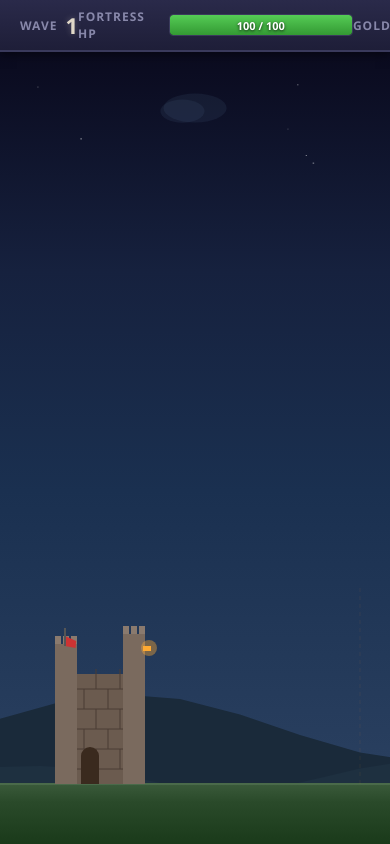
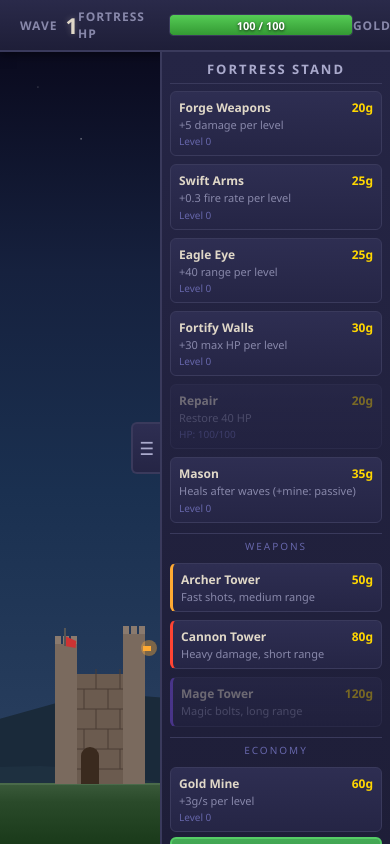
Before and after one commit to shizzoobies/fortgame, a plain HTML site: page index.html in a window 390 px wide. Shown: the top 844 px of the page. Drawn offline with Linux system fonts and the light colour scheme; animation ran at ten frames a second.

Commit message:
Make upgrade panel a toggleable overlay for modal/small viewports
Panel now overlays the canvas instead of taking fixed width space.
Toggle button (hamburger icon) on right edge slides panel in/out.
Works in embedded modals and smaller screens where the side panel
was getting cut off.

Co-Authored-By: Claude Opus 4.6 (1M context) <noreply@anthropic.com>

```diff
--- a/game.js
+++ b/game.js
@@ -1427,6 +1427,7 @@ const game = {
         document.getElementById('restart-btn').addEventListener('click', () => this.restart());
         document.getElementById('speed-btn').addEventListener('click', () => this.toggleSpeed());
         document.getElementById('mute-btn').addEventListener('click', () => this.toggleMute());
+        document.getElementById('panel-toggle').addEventListener('click', () => this.togglePanel());
 
         // Keyboard listeners (only add once)
         if (!this._keysAdded) {
@@ -1470,6 +1471,13 @@ const game = {
     toggleMute() {
         audio.setMuted(!audio.muted);
         document.getElementById('mute-btn').textContent = audio.muted ? 'Sound: OFF' : 'Sound: ON';
+    },
+
+    togglePanel() {
+        const panel = document.getElementById('upgrade-panel');
+        const btn = document.getElementById('panel-toggle');
+        panel.classList.toggle('panel-hidden');
+        btn.classList.toggle('panel-open');
     },
 
     _getUpgradeCost(key) {
--- a/index.html
+++ b/index.html
@@ -32,6 +32,7 @@
     <!-- Main game area -->
     <div id="game-area">
         <canvas id="game-canvas"></canvas>
+        <button id="panel-toggle" class="panel-open" title="Toggle upgrades">&#9776;</button>
 
         <!-- Upgrade Panel -->
         <div id="upgrade-panel">
--- a/styles.css
+++ b/styles.css
@@ -120,6 +120,7 @@ body {
     flex: 1;
     display: flex;
     min-height: 0;
+    position: relative;
 }
 
 #game-canvas {
@@ -128,8 +129,40 @@ body {
     background: #16213e;
 }
 
+/* ---- Panel Toggle Button ---- */
+#panel-toggle {
+    position: absolute;
+    right: 0;
+    top: 50%;
+    transform: translateY(-50%);
+    z-index: 20;
+    background: linear-gradient(180deg, #2e2e52 0%, #252545 100%);
+    border: 2px solid #3a3a5c;
+    border-right: none;
+    border-radius: 6px 0 0 6px;
+    color: #aaaacc;
+    font-size: 18px;
+    padding: 12px 6px;
+    cursor: pointer;
+    font-family: inherit;
+    transition: all 0.2s ease;
+}
+
+#panel-toggle:hover {
+    background: linear-gradient(180deg, #383868 0%, #2e2e52 100%);
+    color: #e0d8c8;
+}
+
+#panel-toggle.panel-open {
+    right: 230px;
+}
+
 /* ---- Upgrade Panel ---- */
 #upgrade-panel {
+    position: absolute;
+    right: 0;
+    top: 0;
+    bottom: 0;
     width: 230px;
     background: linear-gradient(180deg, #252545 0%, #1e1e38 100%);
     border-left: 2px solid #3a3a5c;
@@ -140,6 +173,13 @@ body {
     overflow-y: auto;
     scrollbar-width: thin;
     scrollbar-color: #3a3a5c transparent;
+    z-index: 15;
+    transform: translateX(0);
+    transition: transform 0.2s ease;
+}
+
+#upgrade-panel.panel-hidden {
+    transform: translateX(100%);
 }
 
 .panel-title {
```
